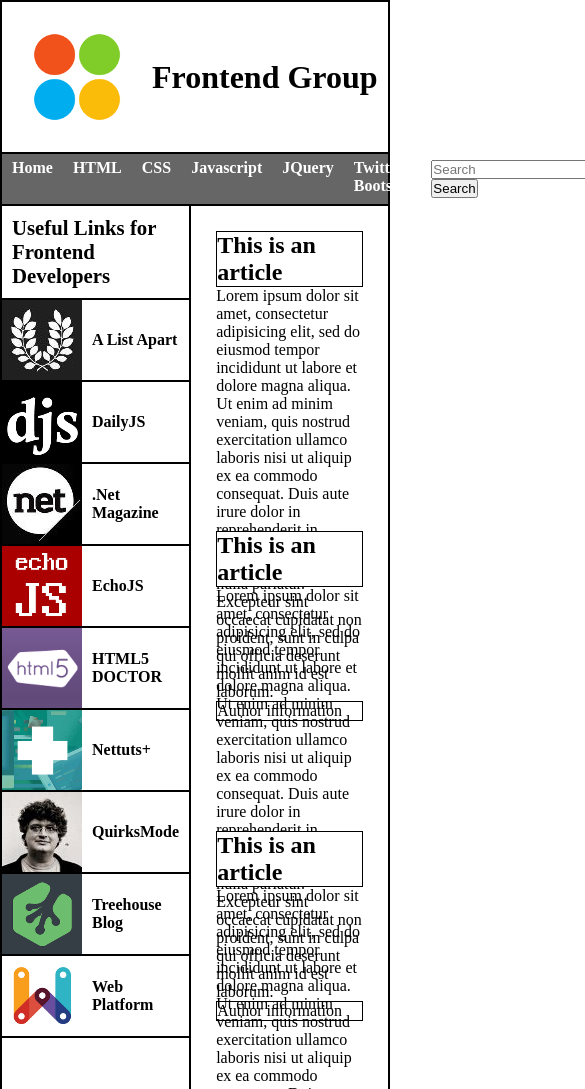
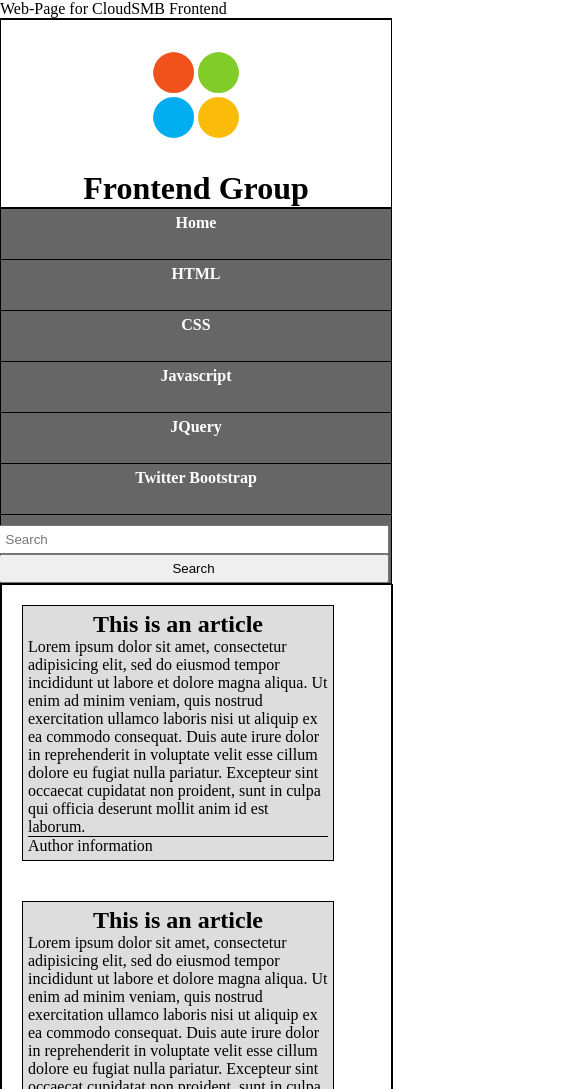
Before and after one commit to Satenik-M/Frontend-Webpage, a plain HTML site: page index.html in a window 390 px wide. Shown: the top 1089 px of the page, 585 px wide, since content can reach past the window. Drawn offline with Linux system fonts and the light colour scheme.

Commit message:
media max-width=440px added

```diff
--- a/styles2.css
+++ b/styles2.css
@@ -17,7 +17,7 @@ header, nav, main, aside, footer, #wrapper
 	max-width:1000px;
 }
 header{
-	background-color:white;
+
 	display:flex;
 	flex-direction:row;
 	align-items:center;
@@ -35,6 +35,9 @@ nav{
 }
 nav form{
 	padding-right:5px;
+}
+input, button{
+	padding:5px;
 }
 nav ul{
 	list-style:none;
@@ -138,15 +141,22 @@ article{
 	display:inline-block;
 	padding:5px;
 	margin:20px;
-	max-height:250px;
-	max-width:250px;
+	max-height:300px;
+	max-width:300px;
+	border:1px solid black;
+	background-color: #ddd;
 }
+article header, article footer{
+	border:none;
+}
+article footer{
+	border-top:1px solid black;
+}
+
+
 aside{
 
-
 	order:-1;
-
-
 }
 aside ul{
 	display:flex;
@@ -172,22 +182,17 @@ aside ul li img{
 	order: -1;
 	display:inline-block;
 }
-aside h2{
-	font-size:1.3em;
-	padding:10px;
-	display:inline-block;
+aside h2 {
+	font-size: 1.3em;
+	padding: 10px;
+	display: inline-block;
+	text-align: center;
 }
 aside h3{
 	display:inline-block;
 	padding:10px;
 	font-size:1em;
 }
-/*aside h2:after{
-	content:"\2193";
-	display:inline-block;
-
-	font-size:2em;
-}*/
 
 
 
@@ -199,7 +204,6 @@ aside h3{
 	align-items: stretch;
 
 	background-color:black;
-	/*background:-webkit-linear-gradient(top, white , black 90%);*/
 	height:auto;
 
 
@@ -207,7 +211,6 @@ aside h3{
 }
 footer ul{
 	list-style:none;
-/*border-left:1px solid white;*/
 	padding:5px;
 
 }
@@ -224,6 +227,8 @@ footer div{
 }
 footer small{
 	color:white;
+	text-align: right;
+	flex-grow:1;
 }
 aside a:hover
 {
@@ -240,13 +245,107 @@ div#secondRow{
 	flex-direction: row;
 	align-items:baseline;
 
+}
 
+
+/*--------------------------------------*/
+/*-------------------------------------------*/
+/*----------------------------------------*/
+@media (max-width: 440px)
+{
+	*{
+		display:block;
+		width:100%;
+		height:auto;
+	}
+
+	#wrapper{
+		flex-direction: column;
+		align-items:center;
+		max-width:430px;
+
+	}
+
+	header{
+		flex-direction:column;
+		width:100%;
+		align-items:center;
+	}
+	header img{
+		width:150px;
+	}
+	h1{
+		text-align:center;
+	}
+
+	nav{
+
+		flex-direction:column;
+		justify-content:stretch;
+		align-items:center;
+		height:auto;
+	}
+	nav>ul{
+
+
+		flex-direction:column;
+		justify-content:stretch;
+		align-items:center;
+		text-align: center;
+		height:auto;
+		margin-bottom: 10px;
+
+	}
+	nav>ul>li{
+		border-bottom:1px solid black;
+	}
+	#mainArea{
+
+		flex-direction:column;
 	}
 
 
 
+	aside{
+		order:0;
+	}
 
-@media (max-width: 440px)
+	aside ul{
+		display:flex;
+		flex-direction: column;
+	}
+	/*aside ul a{
+		width:initial;
+	}*/
+	#wrapper>footer
 	{
+		display:flex;
+
+		flex-wrap:wrap;
+		align-items: stretch;
+
+		background-color:black;
+		height:auto;
+
+
 
 	}
+	div#firstRow{
+		display:flex;
+		flex-direction: row;
+		justify-content: space-around;
+	}
+	div#secondRow{
+
+		flex-direction: row;
+
+		align-items:center;
+
+
+	}
+	#secondRow a{
+		width:initial;
+	}
+
+
+}
```
Lines whose indentation alone changed are shown as unchanged.
